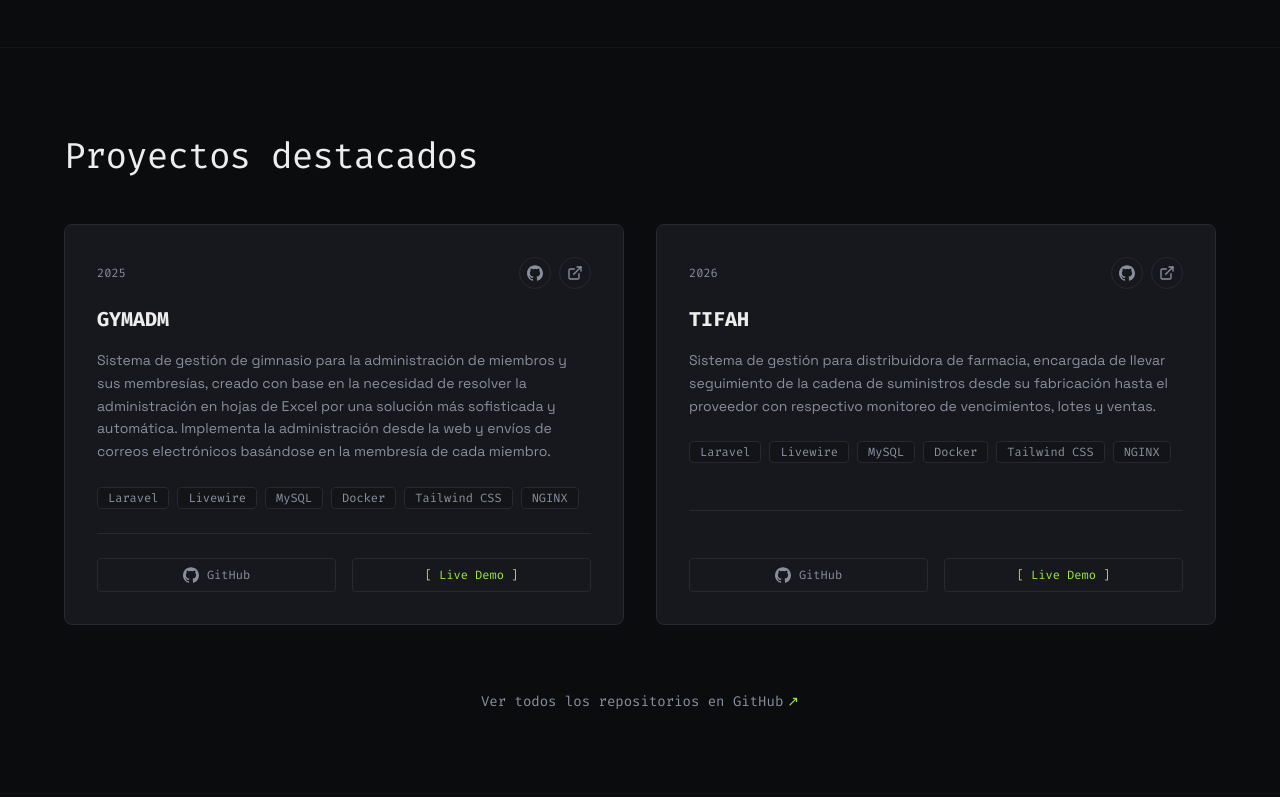
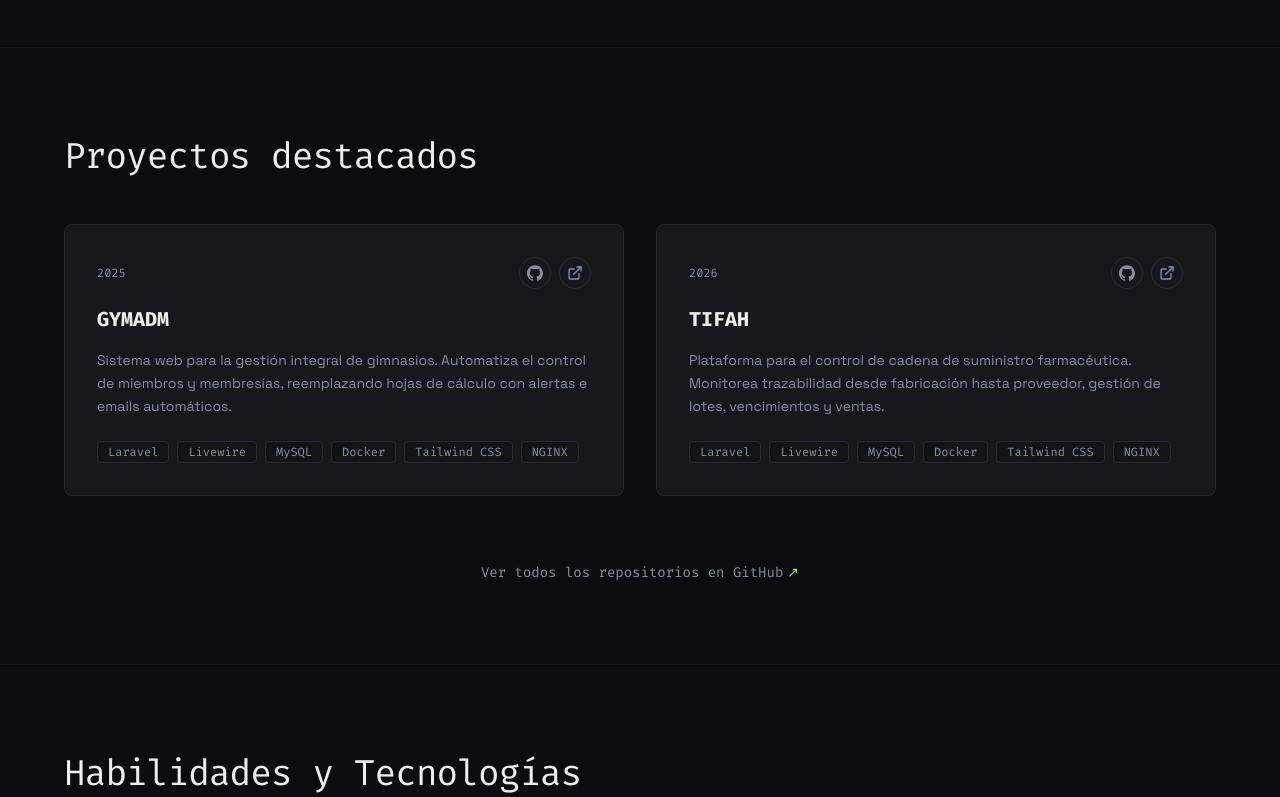
Before and after one commit to one-centavo/portfolio, a website built with Vite: page index.html in a window 1280 px wide. Shown: the part 816-1613 px from the top of the page. Built offline with nearby package versions, Linux system fonts and the light colour scheme.

Commit message:
refactor(projects): simplify project descriptions and remove demo buttons

```diff
--- a/index.html
+++ b/index.html
@@ -466,12 +466,9 @@
                 <p
                   class="font-sans text-sm text-secondary leading-relaxed mt-4"
                 >
-                  Sistema de gestión de gimnasio para la administración de
-                  miembros y sus membresías, creado con base en la necesidad de
-                  resolver la administración en hojas de Excel por una solución
-                  más sofisticada y automática. Implementa la administración
-                  desde la web y envíos de correos electrónicos basándose en la
-                  membresía de cada miembro.
+                  Sistema web para la gestión integral de gimnasios. Automatiza
+                  el control de miembros y membresías, reemplazando hojas de
+                  cálculo con alertas e emails automáticos.
                 </p>
 
                 <!-- Tags -->
@@ -501,38 +498,6 @@
                     >NGINX</span
                   >
                 </div>
-              </div>
-
-              <!-- Separator -->
-              <div class="h-px bg-border-custom my-6"></div>
-
-              <!-- Bottom Row: Buttons -->
-              <div class="grid grid-cols-2 gap-4">
-                <a
-                  href="https://github.com/one-centavo/gymadm"
-                  target="_blank"
-                  rel="noopener noreferrer"
-                  class="flex items-center justify-center gap-2 border border-border-custom hover:border-accent/30 text-secondary hover:text-primary px-4 py-2 rounded font-mono text-xs transition-colors"
-                >
-                  <svg
-                    class="w-4 h-4 fill-current"
-                    viewBox="0 0 24 24"
-                    xmlns="http://www.w3.org/2000/svg"
-                  >
-                    <path
-                      d="M12 .297c-6.63 0-12 5.373-12 12 0 5.303 3.438 9.8 8.205 11.385.6.113.82-.258.82-.577 0-.285-.01-1.04-.015-2.04-3.338.724-4.042-1.61-4.042-1.61C4.422 18.07 3.633 17.7 3.633 17.7c-1.087-.744.084-.729.084-.729 1.205.084 1.838 1.236 1.838 1.236 1.07 1.835 2.809 1.305 3.495.998.108-.776.417-1.305.76-1.605-2.665-.3-5.466-1.332-5.466-5.93 0-1.31.465-2.38 1.235-3.22-.135-.303-.54-1.523.105-3.176 0 0 1.005-.322 3.3 1.23.96-.267 1.98-.399 3-.405 1.02.006 2.04.138 3 .405 2.28-1.552 3.285-1.23 3.285-1.23.645 1.653.24 2.873.12 3.176.765.84 1.23 1.91 1.23 3.22 0 4.61-2.805 5.625-5.475 5.92.42.36.81 1.096.81 2.22 0 1.606-.015 2.896-.015 3.286 0 .315.21.69.825.57C20.565 22.092 24 17.592 24 12.297c0-6.627-5.373-12-12-12"
-                    />
-                  </svg>
-                  GitHub
-                </a>
-                <a
-                  href="https://gymadm.adsoproject.dev"
-                  target="_blank"
-                  rel="noopener noreferrer"
-                  class="flex items-center justify-center border border-border-custom hover:border-accent/50 text-accent px-4 py-2 rounded font-mono text-xs transition-all hover:shadow-[0_0_10px_rgba(163,230,53,0.15)]"
-                >
-                  [ Live Demo ]
-                </a>
               </div>
             </div>
 
@@ -598,10 +563,9 @@
                 <p
                   class="font-sans text-sm text-secondary leading-relaxed mt-4"
                 >
-                  Sistema de gestión para distribuidora de farmacia, encargada
-                  de llevar seguimiento de la cadena de suministros desde su
-                  fabricación hasta el proveedor con respectivo monitoreo de
-                  vencimientos, lotes y ventas.
+                  Plataforma para el control de cadena de suministro
+                  farmacéutica. Monitorea trazabilidad desde fabricación hasta
+                  proveedor, gestión de lotes, vencimientos y ventas.
                 </p>
 
                 <!-- Tags -->
@@ -631,38 +595,6 @@
                     >NGINX</span
                   >
                 </div>
-              </div>
-
-              <!-- Separator -->
-              <div class="h-px bg-border-custom my-6"></div>
-
-              <!-- Bottom Row: Buttons -->
-              <div class="grid grid-cols-2 gap-4">
-                <a
-                  href="https://github.com/one-centavo/tifah"
-                  target="_blank"
-                  rel="noopener noreferrer"
-                  class="flex items-center justify-center gap-2 border border-border-custom hover:border-accent/30 text-secondary hover:text-primary px-4 py-2 rounded font-mono text-xs transition-colors"
-                >
-                  <svg
-                    class="w-4 h-4 fill-current"
-                    viewBox="0 0 24 24"
-                    xmlns="http://www.w3.org/2000/svg"
-                  >
-                    <path
-                      d="M12 .297c-6.63 0-12 5.373-12 12 0 5.303 3.438 9.8 8.205 11.385.6.113.82-.258.82-.577 0-.285-.01-1.04-.015-2.04-3.338.724-4.042-1.61-4.042-1.61C4.422 18.07 3.633 17.7 3.633 17.7c-1.087-.744.084-.729.084-.729 1.205.084 1.838 1.236 1.838 1.236 1.07 1.835 2.809 1.305 3.495.998.108-.776.417-1.305.76-1.605-2.665-.3-5.466-1.332-5.466-5.93 0-1.31.465-2.38 1.235-3.22-.135-.303-.54-1.523.105-3.176 0 0 1.005-.322 3.3 1.23.96-.267 1.98-.399 3-.405 1.02.006 2.04.138 3 .405 2.28-1.552 3.285-1.23 3.285-1.23.645 1.653.24 2.873.12 3.176.765.84 1.23 1.91 1.23 3.22 0 4.61-2.805 5.625-5.475 5.92.42.36.81 1.096.81 2.22 0 1.606-.015 2.896-.015 3.286 0 .315.21.69.825.57C20.565 22.092 24 17.592 24 12.297c0-6.627-5.373-12-12-12"
-                    />
-                  </svg>
-                  GitHub
-                </a>
-                <a
-                  href="https://tifah.adsoproject.dev"
-                  target="_blank"
-                  rel="noopener noreferrer"
-                  class="flex items-center justify-center border border-border-custom hover:border-accent/50 text-accent px-4 py-2 rounded font-mono text-xs transition-all hover:shadow-[0_0_10px_rgba(163,230,53,0.15)]"
-                >
-                  [ Live Demo ]
-                </a>
               </div>
             </div>
           </div>
```
